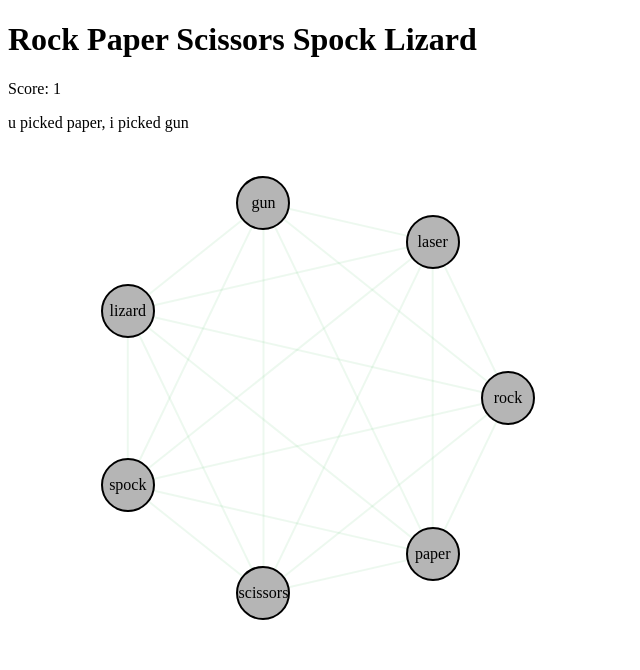
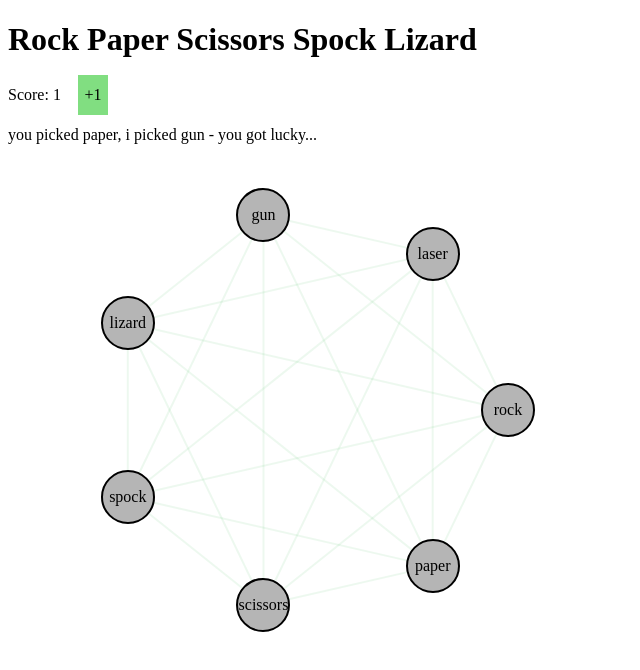
Before and after one commit to universeluke/rockpaperscissors-but-cool, a React (Vite) app in the folder cool-rps/: page / in a window 1280 px wide. Both pictures are taken after a click on the element "paper". Shown: the top 670 px of the page, without its empty margins (0-640 px from the left). Built offline with nearby package versions, Linux system fonts and the light colour scheme.

Commit message:
started creating score notifications

```diff
--- /dev/null
+++ b/cool-rps/src/App.module.scss
@@ -0,0 +1,6 @@
+.score {
+  display: flex;
+  flex-direction: row;
+  align-items: center;
+  height: 30px;
+}
--- a/cool-rps/src/App.tsx
+++ b/cool-rps/src/App.tsx
@@ -1,9 +1,10 @@
 import { useState } from "react";
-import "./App.css";
+import styles from "./App.module.scss";
 import Game from "./components/Game";
 import MovePicker from "./components/MovePicker";
 import CircleDiagram from "./components/CircleDiagram";
 import { getResult } from "./utils/getResult";
+import ScoreNotification from "./components/ScoreNotification";
 
 function App() {
   const [moveList, setMoveList] = useState<string[]>([
@@ -19,6 +20,7 @@ function App() {
   const [score, setScore] = useState<number>(0);
   const [playerMove, setPlayerMove] = useState<string>("");
   const [computerMove, setComputerMove] = useState<string>("");
+  const [prevScore, setPrevScore] = useState<number | null>(null);
 
   function generateComputerMove() {
     return moveList[Math.floor(Math.random() * moveList.length)];
@@ -29,21 +31,28 @@ function App() {
     setPlayerMove(move);
     setComputerMove(compMove);
     const result = getResult(move, compMove, moveList);
-    if (result === 1) setScore((prev) => prev + 1);
-    if (result === -1) setScore((prev) => prev - 1);
+    if (result === 1) {
+      setScore((prev) => prev + 1);
+      setPrevScore(1);
+    }
+    if (result === -1) {
+      setScore((prev) => prev - 1);
+      setPrevScore(-1);
+    }
+    if (result === 0) setPrevScore(0);
   }
 
   return (
     <div className="App">
       <h1>Rock Paper Scissors Spock Lizard</h1>
-      <p>Score: {score}</p>
+      <div className={styles.score}>
+        <p>Score: {score}</p>
+        <ScoreNotification prevScore={prevScore} />
+      </div>
       <Game
-        moveList={moveList}
         playerMove={playerMove}
-        setPlayerMove={setPlayerMove}
         computerMove={computerMove}
-        setComputerMove={setComputerMove}
-        setScore={setScore}
+        prevScore={prevScore}
       />
       <MovePicker setMoveList={setMoveList} />
       <CircleDiagram moveList={moveList} playRound={playRound} />
--- a/cool-rps/src/components/CircleDiagram.module.scss
+++ b/cool-rps/src/components/CircleDiagram.module.scss
@@ -34,6 +34,7 @@
 
 .hiddenLine {
   opacity: 0.1;
+  transition: opacity 0.5s ease;
 }
 @keyframes drawLine {
   from {
@@ -45,6 +46,7 @@
 }
 
 .animatedLine {
+  opacity: 1;
   stroke-dasharray: 400;
   stroke-dashoffset: 400;
   animation: drawLine 2s ease forwards;
@@ -60,6 +62,7 @@
 }
 
 .animatedBadLine {
+  opacity: 1;
   stroke-dasharray: 400;
   stroke-dashoffset: 400;
   animation: drawLine 2s ease forwards;
--- a/cool-rps/src/components/Game.tsx
+++ b/cool-rps/src/components/Game.tsx
@@ -1,12 +1,16 @@
 import styles from "./Game.module.scss";
 
-export default function Game({ playerMove, computerMove }) {
+export default function Game({ playerMove, computerMove, prevScore }) {
+  let comment = "";
+  if (prevScore === 1) comment = "you got lucky...";
+  if (prevScore === -1) comment = "GET CRUSHED";
+  if (prevScore === 0) comment = "don't waste my time, fool";
   return (
     <div className={styles.container}>
       {playerMove && computerMove ? (
         <p>
-          u picked {playerMove}, i picked {""}
-          {computerMove}
+          you picked {playerMove}, i picked {""}
+          {computerMove} - {comment}
         </p>
       ) : (
         <p>make your move...</p>
--- /dev/null
+++ b/cool-rps/src/components/ScoreNotification.module.scss
@@ -0,0 +1,26 @@
+.notificationContainer {
+  position: absolute;
+  padding: 10px 70px;
+}
+
+.notification {
+  height: 40px;
+  width: 30px;
+  display: flex;
+  align-items: center;
+  justify-content: center;
+  transition: all 0.5s ease;
+}
+
+.tie {
+  background-color: rgb(255, 153, 36);
+}
+
+.player {
+  background-color: rgb(129, 222, 129);
+}
+
+.computer {
+  background-color: rgb(189, 0, 0);
+  color: white;
+}
--- /dev/null
+++ b/cool-rps/src/components/ScoreNotification.tsx
@@ -0,0 +1,16 @@
+import styles from "./ScoreNotification.module.scss";
+
+export default function ScoreNotification({ prevScore }) {
+  let winner = {};
+  if (prevScore === 0) winner = { type: "tie", score: "0" };
+  if (prevScore === 1) winner = { type: "player", score: "+1" };
+  if (prevScore === -1) winner = { type: "computer", score: "-1" };
+
+  return (
+    <div className={styles.notificationContainer}>
+      <div className={`${styles[winner.type]} ${styles.notification}`}>
+        {winner.score}
+      </div>
+    </div>
+  );
+}
```
Also changed, not shown: cool-rps/src/App.css (deleted).
